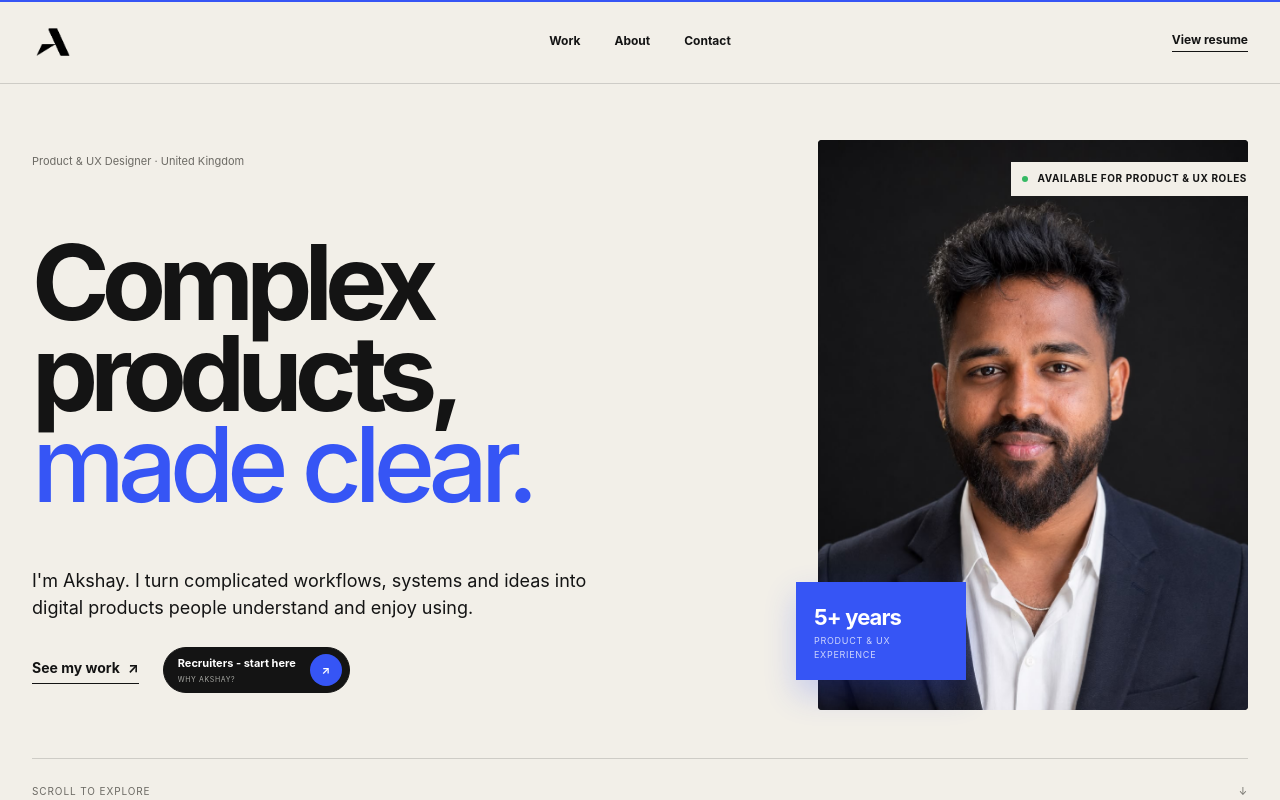
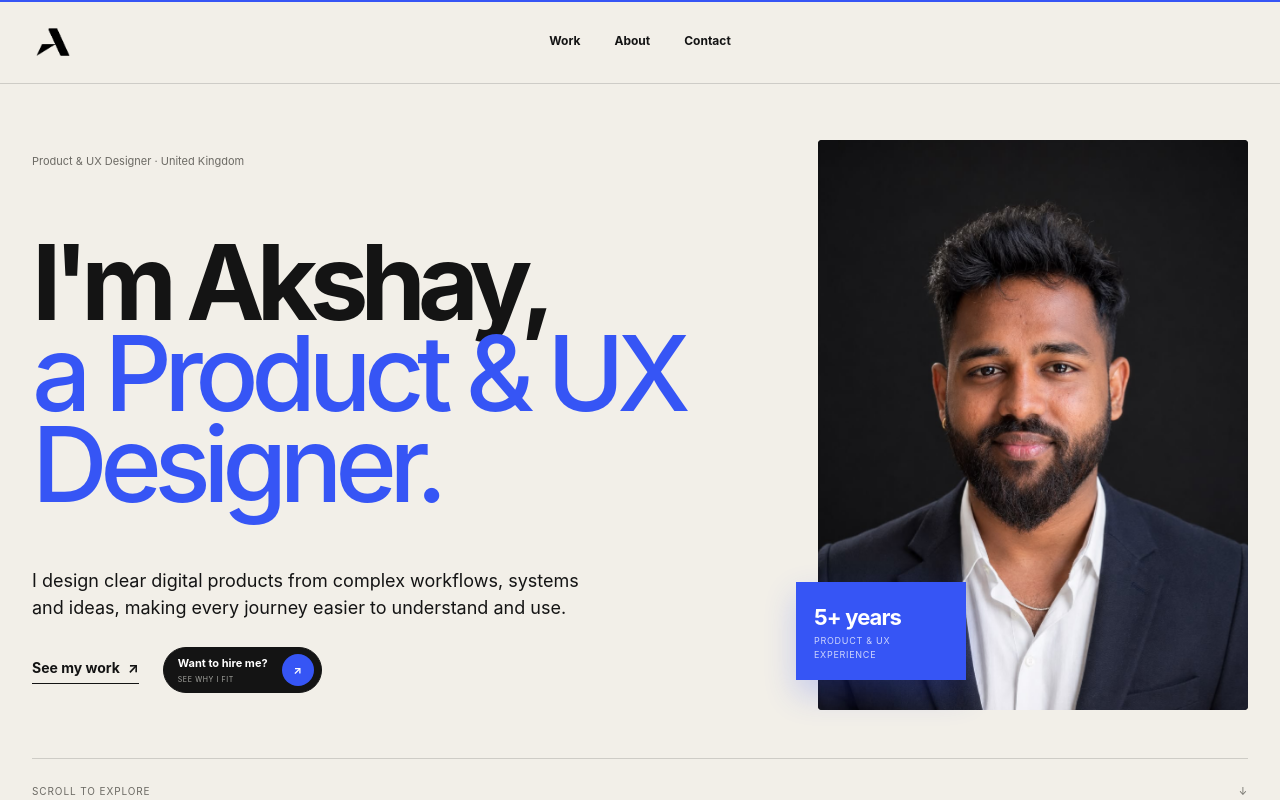
Before and after one commit to Akshayux/akshay-portfolio, a Next.js app: page / in a window 1280 px wide. Shown: the top 800 px of the page. Built offline with nearby package versions, Linux system fonts and the light colour scheme.

Commit message:
Simplify portfolio hero and navigation

```diff
--- a/app/about/page.tsx
+++ b/app/about/page.tsx
@@ -1,12 +1,12 @@
 import type {Metadata} from 'next';
-import {Button,PageFrame,ProofStrip,SectionHead,Status,TestimonialsSection} from '../components';
+import {Button,PageFrame,ProofStrip,SectionHead,TestimonialsSection} from '../components';
 import {capabilities,experience} from '../data';
 
 export const metadata:Metadata={title:'About',description:'About Akshay Venkata Narayana, Product and UX Designer working across complex digital systems, currently based in the UK.'};
 
 export default function AboutPage(){return <PageFrame>
   <section className="about-hero shell">
-    <div className="about-hero-copy reveal"><Status/><span className="eyebrow">About Akshay</span><h1 data-parallax-layer data-parallax-speed="10">I ask why before drawing what.</h1><p>I&apos;m a Product and UX Designer based in the UK. I work on complex digital products, from travel booking and enterprise tools to public-interest platforms and mobile apps.</p><div className="hero-actions"><Button href="/resume" cursorLabel="Download">View resume</Button><Button href="/work" secondary cursorLabel="View">View work</Button></div></div>
+    <div className="about-hero-copy reveal"><span className="eyebrow">About Akshay</span><h1 data-parallax-layer data-parallax-speed="10">I ask why before drawing what.</h1><p>I&apos;m a Product and UX Designer based in the UK. I work on complex digital products, from travel booking and enterprise tools to public-interest platforms and mobile apps.</p><div className="hero-actions"><Button href="/resume" cursorLabel="Download">View resume</Button><Button href="/work" secondary cursorLabel="View">View work</Button></div></div>
     <div className="about-hero-image reveal" data-parallax><img src="/figma/about-photo-v2.png" alt="Akshay standing beside the coast"/></div>
   </section>
 
--- a/app/components.tsx
+++ b/app/components.tsx
@@ -16,13 +16,8 @@ export function SiteHeader(){
         <Link href="/about" data-cursor-label="Jump">About</Link>
         <Link href="/contact" data-cursor-label="Jump">Contact</Link>
       </nav>
-      <Link className="header-action" href="/resume" data-cursor-label="Download">View resume</Link>
     </div>
   </header>;
-}
-
-export function Status(){
-  return <span className="status"><i/> Available for Product & UX roles</span>;
 }
 
 export function Button({href,children,secondary=false,cursorLabel}:{href:string;children:ReactNode;secondary?:boolean;cursorLabel:string}){
--- a/app/contact/page.tsx
+++ b/app/contact/page.tsx
@@ -1,5 +1,5 @@
 import type {Metadata} from 'next';
-import {Arrow,Button,SiteFooter,SiteHeader,Status} from '../components';
+import {Arrow,Button,SiteFooter,SiteHeader} from '../components';
 import {profile,socials} from '../data';
 
 export const metadata:Metadata={title:'Contact',description:'Contact Akshay about product design roles, UX projects and meaningful collaborations.'};
@@ -7,7 +7,7 @@ export const metadata:Metadata={title:'Contact',description:'Contact Akshay abou
 export default function ContactPage(){return <main id="top" className="contact-page">
   <SiteHeader/>
   <section className="contact-hero shell">
-    <div className="contact-heading reveal"><Status/><span className="eyebrow">Contact</span><h1 data-parallax-layer data-parallax-speed="10">Say hello.<br/>Tell me what you&apos;re building.</h1></div>
+    <div className="contact-heading reveal"><span className="eyebrow">Contact</span><h1 data-parallax-layer data-parallax-speed="10">Say hello.<br/>Tell me what you&apos;re building.</h1></div>
     <div className="contact-content reveal">
       <p>I&apos;m looking for a Product or UX Design role where I can stay close to the work, learn from what ships and improve it over time. I&apos;m also open to selected freelance projects.</p>
       <div className="contact-primary"><span>Best way to reach me</span><a href={`mailto:${profile.email}`} data-cursor-label="Email">{profile.email} <Arrow/></a><small>I usually reply within two working days.</small></div>
--- a/app/page.tsx
+++ b/app/page.tsx
@@ -1,5 +1,5 @@
 import Link from 'next/link';
-import {Arrow,PageFrame,ProjectCard,ProjectFeature,Status,TestimonialsSection} from './components';
+import {Arrow,PageFrame,ProjectCard,ProjectFeature,TestimonialsSection} from './components';
 import {experience,featuredProjects} from './data';
 import RecruiterBrief from './recruiter-brief';
 import UXGame from './ux-game';
@@ -8,13 +8,12 @@ export default function Home(){return <PageFrame>
   <section className="hero shell">
     <div className="hero-copy">
       <span className="hero-label">Product & UX Designer · United Kingdom</span>
-      <h1 data-parallax-layer data-parallax-speed="12">Complex products,<br/><em>made clear.</em></h1>
-      <div className="hero-intro"><p>I&apos;m Akshay. I turn complicated workflows, systems and ideas into digital products people understand and enjoy using.</p><div><Link className="text-link" href="/work" data-cursor-label="View">See my work <Arrow/></Link><RecruiterBrief/></div></div>
+      <h1 data-parallax-layer data-parallax-speed="12">I&apos;m Akshay,<br/><em>a Product &amp; UX Designer.</em></h1>
+      <div className="hero-intro"><p>I design clear digital products from complex workflows, systems and ideas, making every journey easier to understand and use.</p><div><Link className="text-link" href="/work" data-cursor-label="View">See my work <Arrow/></Link><RecruiterBrief/></div></div>
     </div>
     <div className="hero-visual reveal" data-parallax>
       <div className="portrait-frame"><img src="/akshay-portrait.jpg" alt="Akshay Venkata Narayana, Product Designer"/></div>
       <div className="portrait-note"><strong>5+ years</strong><span>Product & UX experience</span></div>
-      <Status/>
     </div>
     <div className="hero-foot"><span>Scroll to explore</span><span>↓</span></div>
   </section>
--- a/app/recruiter-brief.tsx
+++ b/app/recruiter-brief.tsx
@@ -27,7 +27,7 @@ export default function RecruiterBrief(){
   },[open]);
 
   return <>
-    <button className="recruiter-trigger" type="button" aria-expanded={open} aria-controls="recruiter-brief" onClick={()=>setOpen(true)} data-cursor-label="Open"><span>Recruiters - start here</span><small>Why Akshay?</small><b aria-hidden="true">↗</b></button>
+    <button className="recruiter-trigger" type="button" aria-expanded={open} aria-controls="recruiter-brief" onClick={()=>setOpen(true)} data-cursor-label="Open"><span>Want to hire me?</span><small>See why I fit</small><b aria-hidden="true">↗</b></button>
     {open&&<div className="recruiter-overlay" onMouseDown={event=>{if(event.target===event.currentTarget)setOpen(false)}}>
       <div ref={dialogRef} id="recruiter-brief" className="recruiter-dialog" role="dialog" aria-modal="true" aria-labelledby="recruiter-title">
         <header className="recruiter-brief-head">
```
